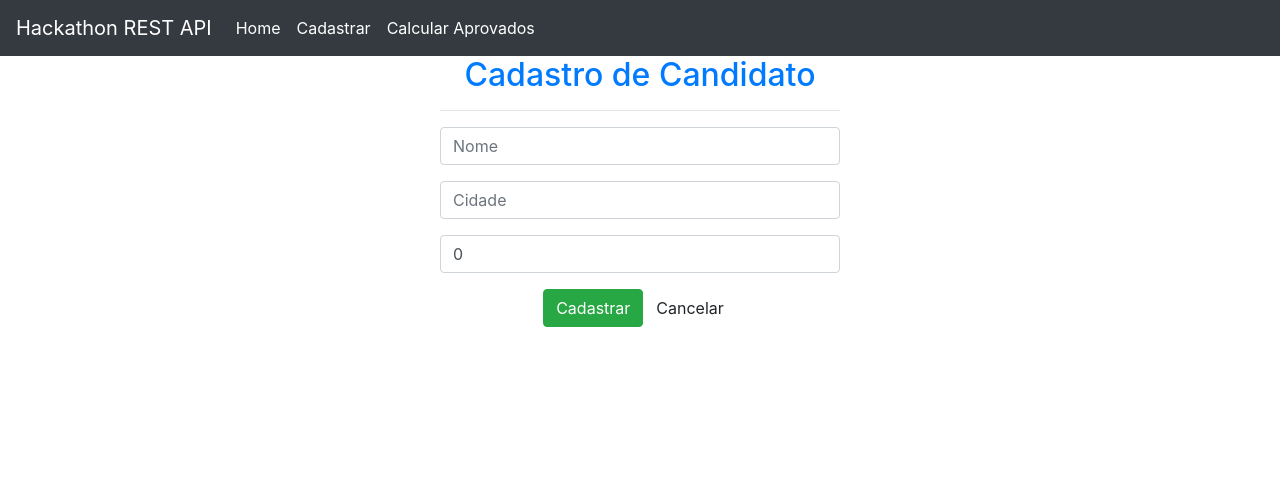
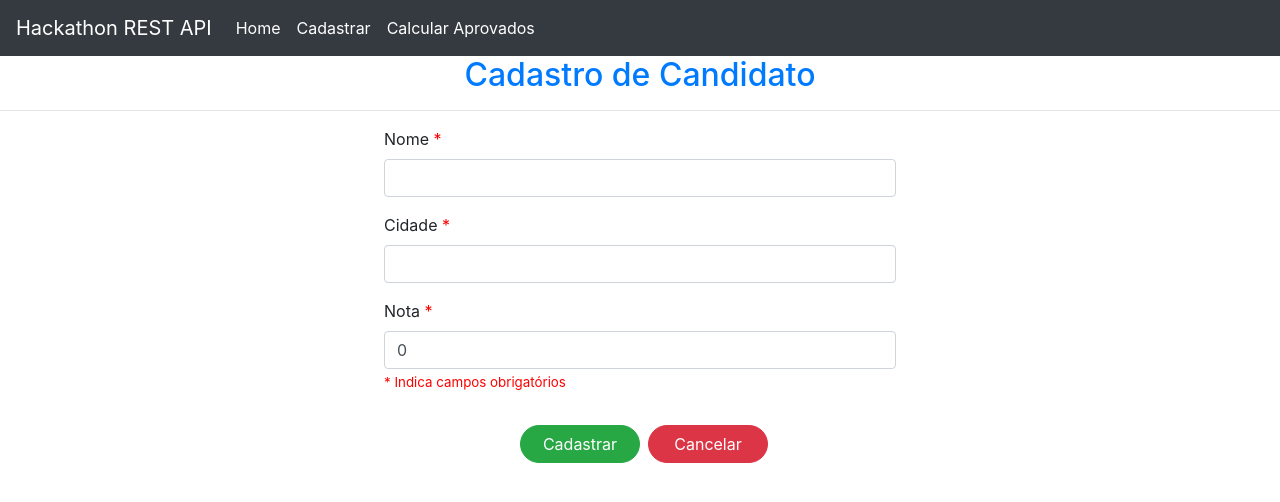
Before and after one commit to wna3261/HackathonAPI, an Angular app in the folder Hackathon-SPA/: page /cadastrar in a window 1280 px wide. Shown: the top 502 px of the page. Built offline with nearby package versions, Linux system fonts and the light colour scheme.

Commit message:
Adicionando baseUrl no environment, removendo os styles in line

```diff
--- a/Hackathon-SPA/src/app/_services/candidato.service.ts
+++ b/Hackathon-SPA/src/app/_services/candidato.service.ts
@@ -1,20 +1,24 @@
 import { Injectable } from '@angular/core';
 import { HttpClient } from '@angular/common/http';
+import {environment} from 'src/environments/environment';
 
 @Injectable({
   providedIn: 'root'
 })
 export class CandidatoService {
-  baseUrl = 'http://localhost:5000/candidatos';
+  private baseUrl = environment.baseUrl;
+  private serviceUrl = 'candidatos/';
 
-  constructor(private http: HttpClient) { }
+  constructor(private http: HttpClient) {
+    this.baseUrl = this.baseUrl + this.serviceUrl;
+  }
 
   listarCandidatos() {
     return this.http.get(this.baseUrl);
   }
 
   getCandidato(id: any) {
-    return this.http.get(this.baseUrl + '/' + id);
+    return this.http.get(this.baseUrl + id);
   }
 
   cadastrarCandidato(candidato: any) {
@@ -26,10 +30,10 @@ export class CandidatoService {
   }
 
   deletarCandidato(id: any) {
-    return this.http.delete(this.baseUrl + '/' + id);
+    return this.http.delete(`${this.baseUrl}${id}`);
   }
 
   exibirResultados(numVagas: any) {
-    return this.http.put(this.baseUrl + '/exibirResultados/' + numVagas, null);
+    return this.http.put(this.baseUrl + 'exibirResultados/' + numVagas, null);
   }
 }
--- a/Hackathon-SPA/src/app/app.component.html
+++ b/Hackathon-SPA/src/app/app.component.html
@@ -1,6 +1,6 @@
 <nav class="navbar navbar-expand-md navbar-dark bg-dark">
 
-    <a class="navbar-brand" href="#">Hackathon REST API</a>
+    <a class="navbar-brand" [routerLink]="['/home']" routerLinkActive="router-link-active" >Hackathon REST API</a>
     <button class="navbar-toggler" type="button" data-toggle="collapse" data-target="#navbarSupportedContent" aria-controls="navbarSupportedContent" aria-expanded="false" aria-label="Toggle navigation">
       <span class="navbar-toggler-icon"></span>
     </button>
@@ -20,5 +20,4 @@
     </div>
 
 </nav>
-
-<router-outlet></router-outlet>
+  <router-outlet></router-outlet>
--- a/Hackathon-SPA/src/app/candidato-aprovados/candidato-aprovados.component.css
+++ b/Hackathon-SPA/src/app/candidato-aprovados/candidato-aprovados.component.css
@@ -1,3 +1,7 @@
 .form-aprovado{
     text-align: -webkit-center;
 }
+
+.form-signin {
+    width: 40vw;
+}
--- a/Hackathon-SPA/src/app/candidato-aprovados/candidato-aprovados.component.html
+++ b/Hackathon-SPA/src/app/candidato-aprovados/candidato-aprovados.component.html
@@ -1,9 +1,9 @@
 <div class="form-aprovado">
-  <form #resultForm=ngForm style="width: 400px;" (ngSubmit)=exibirResultados() class="form-signin">
+  <form #resultForm=ngForm (ngSubmit)=exibirResultados() class="form-signin">
     <h1 class="h3 mb-3 font-weight-normal">Insira o Numero de Vagas</h1>
 
     <div class="form-group">
-      <input type="number" class="form-control"
+      <input type="number" min="0" class="form-control"
         onkeypress="return event.charCode >= 48 && event.charCode <= 57" required
         name="numVagas" [(ngModel)]="numVagas" placeholder="Numero de Vagas">
     </div>
--- a/Hackathon-SPA/src/app/candidato-aprovados/candidato-aprovados.component.ts
+++ b/Hackathon-SPA/src/app/candidato-aprovados/candidato-aprovados.component.ts
@@ -19,7 +19,6 @@ export class CandidatoAprovadosComponent implements OnInit {
 
   exibirResultados() {
     this.candidatoService.exibirResultados(this.numVagas).subscribe(data => {
-      console.log(data);
       this.router.navigate(['home']);
     }, error => {
       console.log(error);
--- a/Hackathon-SPA/src/app/candidato-create/candidato-create.component.css
+++ b/Hackathon-SPA/src/app/candidato-create/candidato-create.component.css
@@ -1,3 +1,23 @@
 .form-create {
     text-align: -webkit-center;
 }
+
+.required:after {
+    content: ' *';
+    color: red;
+}
+
+.required-write {
+    color: red;
+    font-size: smaller;
+}
+
+.form-group {
+    text-align: left;
+    max-width: 40vw;
+}
+
+.btn {
+    border-radius: 120px;
+    width: 120px;
+}
--- a/Hackathon-SPA/src/app/candidato-create/candidato-create.component.html
+++ b/Hackathon-SPA/src/app/candidato-create/candidato-create.component.html
@@ -1,24 +1,27 @@
 <div class="form-create">
-  <form #registerForm="ngForm" style="width: 400px;" (ngSubmit)="cadastrarCandidato()">
+  <form #registerForm="ngForm" (ngSubmit)="cadastrarCandidato()">
     <h2 class="text-center text-primary">Cadastro de Candidato</h2>
     <hr>
 
     <div class="form-group">
-      <input type="text" class="form-control" required name="nome" [(ngModel)]="candidato.nome" placeholder="Nome">
+    <label class="required">Nome</label>
+      <input type="text" class="form-control" required name="nome" [(ngModel)]="candidato.nome">
     </div>
 
     <div class="form-group">
-      <input type="text" class="form-control" required name="cidade" [(ngModel)]="candidato.cidade"
-        placeholder="Cidade">
+      <label class="required">Cidade</label>
+      <input type="text" class="form-control" required name="cidade" [(ngModel)]="candidato.cidade">
     </div>
 
     <div class="form-group">
-      <input type="number" onkeypress="return event.charCode >= 48 && event.charCode <= 57 || event.charCode == 44"
-        class="form-control" required name="nota" [(ngModel)]="candidato.nota" placeholder="Nota">
+      <label class="required">Nota</label>
+      <input type="number" min="0" onkeypress="return event.charCode >= 48 && event.charCode <= 57 || event.charCode == 44"
+        class="form-control" required name="nota" [(ngModel)]="candidato.nota">
+      <label class="required-write">* Indica campos obrigatórios</label>
     </div>
     <div class="form-group text-center">
-      <button class="btn btn-success" type="submit">Cadastrar</button>
-      <button class="btn btn-default" type="button" (click)="cancel()">Cancelar</button>
+      <button class="btn btn-success m-2" type="submit">Cadastrar</button>
+      <button class="btn btn-danger" type="button" (click)="cancel()">Cancelar</button>
     </div>
 
   </form>
--- a/Hackathon-SPA/src/app/candidato-get/candidato-get.component.html
+++ b/Hackathon-SPA/src/app/candidato-get/candidato-get.component.html
@@ -16,7 +16,7 @@
       <label><b>Nota: </b></label> {{candidato.nota}}
     </div>
     <div>
-      <label><b>Situação: </b></label> {{candidato.situacao}}
+      <label><b>Situação: </b></label> {{candidato.situacao? "Aprovado" : "Reprovado"}}
     </div>
   </div>
 
--- a/Hackathon-SPA/src/app/candidato-get/candidato-get.component.ts
+++ b/Hackathon-SPA/src/app/candidato-get/candidato-get.component.ts
@@ -19,7 +19,6 @@ export class CandidatoGetComponent implements OnInit {
 
   ngOnInit() {
     this.id = this.route.snapshot.params.id;
-    console.log(this.id);
     this.candidatoService.getCandidato(this.id).subscribe(response => {
       this.candidato = response;
     }, error => {
--- a/Hackathon-SPA/src/app/candidato-list/candidato-list.component.html
+++ b/Hackathon-SPA/src/app/candidato-list/candidato-list.component.html
@@ -5,7 +5,7 @@
 
 <div class="form-list">
   <div class="container-fluid">
-    <div class="panel-body" style="width: 900px;">
+    <div class="panel-body">
       <table class="table table-bordered table-striped">
         <thead>
           <tr>
--- a/Hackathon-SPA/src/environments/environment.ts
+++ b/Hackathon-SPA/src/environments/environment.ts
@@ -3,7 +3,8 @@
 // The list of file replacements can be found in `angular.json`.
 
 export const environment = {
-  production: false
+  production: false,
+  baseUrl: "http://localhost:5000/"
 };
 
 /*
```
Also changed, not shown: 5 other files (tests, documents, lock files or other folders).
